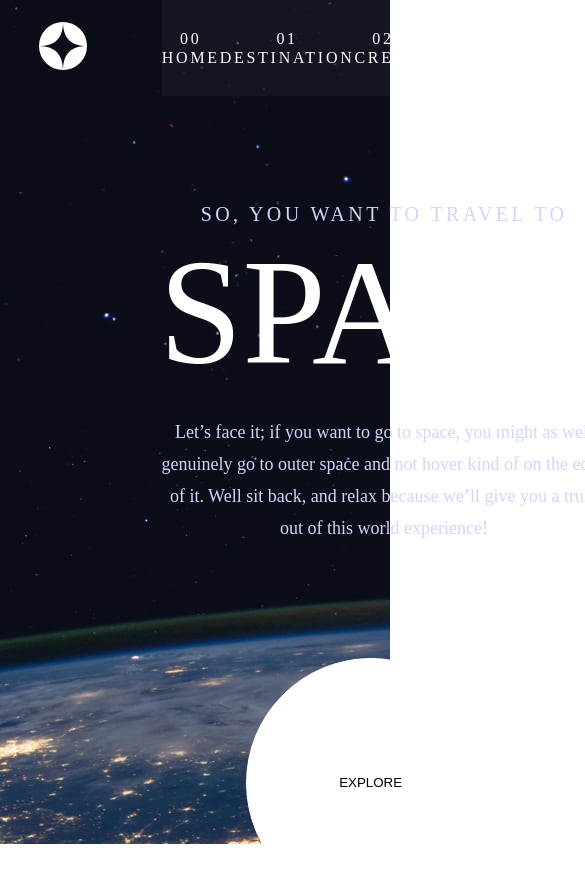
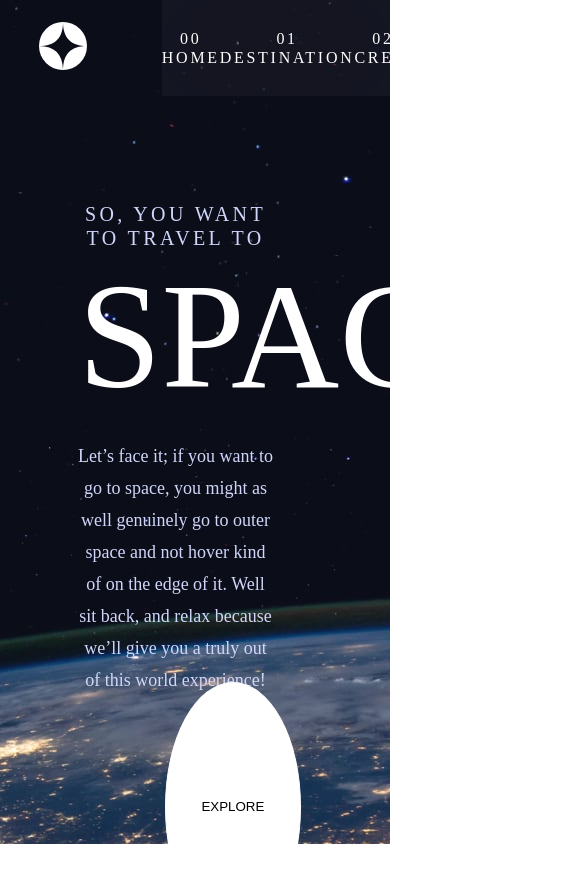
Before and after one commit to fablorv/space, a React (Create React App) app: page / in a window 390 px wide. Shown: the top 882 px of the page, 585 px wide, since content can reach past the window. Built offline with nearby package versions, Linux system fonts and the light colour scheme.

Commit message:
making the site responsive for mobile users

```diff
--- a/src/App.css
+++ b/src/App.css
@@ -112,9 +112,9 @@ body {
 	width:90%;
 }
 .text{
-	margin-left:10.313em;
+	margin-left:20%;
 
-	width:28.125em;
+	width:35%;
 }
 .text1 {
 	font-family: 'Barlow Condensed';
@@ -166,7 +166,8 @@ body {
 
 button.circle-hover {
   position: relative;
-  width: 15.625rem;
+  width: 18%;
+  max-width:18%;
   height: 15.625rem;
   background-color: #FFF;
   color: #000;
@@ -560,6 +561,9 @@ opacity:0.91;
 
 	color: #FFFFFF;
 }
+.launchpic{
+	width:40%;
+}
 
 .terminology{
 	font-family: 'Barlow Condensed';
@@ -668,12 +672,13 @@ opacity:0.91;
 	.textandexplore{
 		flex-direction:column;
 		margin-top:6.625em;
-		margin-left:9.938em;
+		margin-left:20%;
 		width:50%;
 	}
 	.text{
 		margin-left:0em;
 		text-align:center;
+		width:100%;
 	}
 	.text1{
 		font-family: 'Barlow Condensed';
@@ -688,6 +693,7 @@ opacity:0.91;
 		color: #D0D6F9;
 
 	}
+
 	.header{
 		padding-left:2.438em;
 		padding-top:0;
@@ -699,6 +705,8 @@ opacity:0.91;
 	button.circle-hover{
 		margin-left:6.5em;
 		margin-top:7.188em;
+		max-width:70%;
+		width:70%;
 	}
 	.homeE{
 		background-image: url('assets/home/background-home-tablet.jpg');
@@ -831,3 +839,44 @@ opacity:0.91;
 		display:block;
 	}
 }
+@media screen and (max-width:23.438rem){
+	.homeE{
+		background-image: url('assets/home/background-home-mobile.jpg');
+		background-size:cover;
+	}
+	.crewE{
+		background-image: url('assets/crew/background-crew-mobile.jpg');
+	}
+	.destinationE{
+		background-image: url('assets/destination/background-destination-mobile.jpg');
+	}
+	.techE{
+		background-image: url('assets/technology/background-technology-mobile.jpg');
+	}
+	.space{
+		font-size:5rem;
+	}
+	.parag{
+		font-size:0.938rem;
+	}
+	.text1{
+		font-size:1rem;
+	}
+	.text{
+		width:100%;
+	}
+	button.circle-hover{
+		width:150px;
+		height:150px;
+
+		pointer-events:none;
+	}
+	.textandexplore{
+		margin-left:24px;
+		width:100%;
+	}
+	.parag{
+		width:90%;
+	}
+
+}
```
